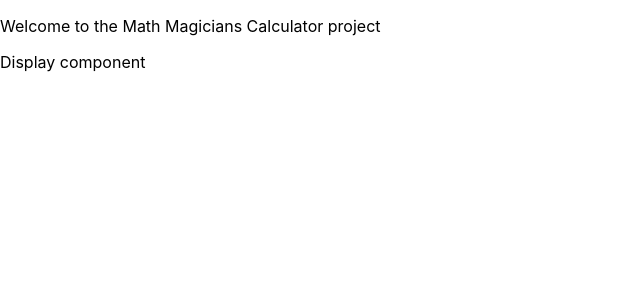
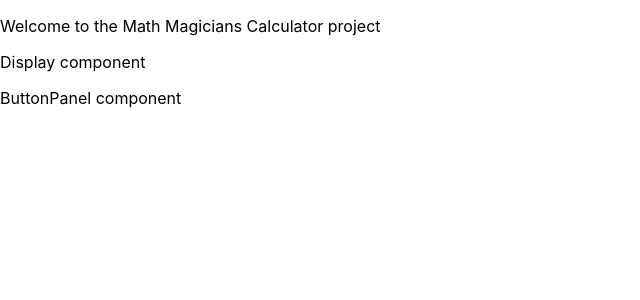
Before and after one commit to KabohaJeanMark/math-magicians, a React (Create React App) app: page / in a window 1280 px wide. Shown: the top 300 px of the page, without its empty margins (0-640 px from the left). Built offline with nearby package versions, Linux system fonts and the light colour scheme.

Commit message:
Add ButtonPanel component to the app

```diff
--- a/src/components/App.js
+++ b/src/components/App.js
@@ -1,10 +1,12 @@
 import Display from './Display';
+import ButtonPanel from './ButtonPanel';
 
 function App() {
   return (
     <div className="App">
       <p>Welcome to the Math Magicians Calculator project</p>
       <Display />
+      <ButtonPanel />
     </div>
   );
 }
--- a/src/components/ButtonPanel.js
+++ b/src/components/ButtonPanel.js
@@ -0,0 +1,9 @@
+function ButtonPanel() {
+  return (
+    <div>
+      <p>ButtonPanel component</p>
+    </div>
+  );
+}
+
+export default ButtonPanel;
```
Also changed, not shown: public/manifest.json.
